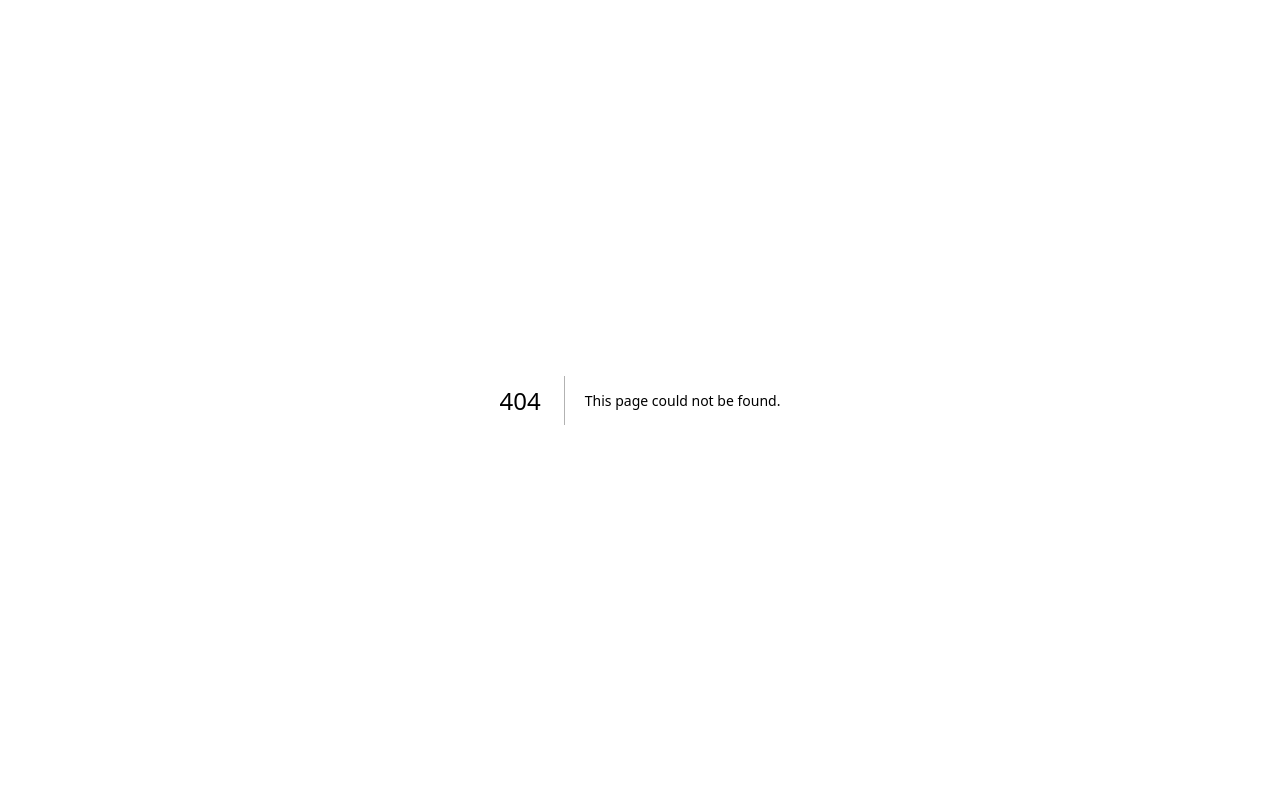
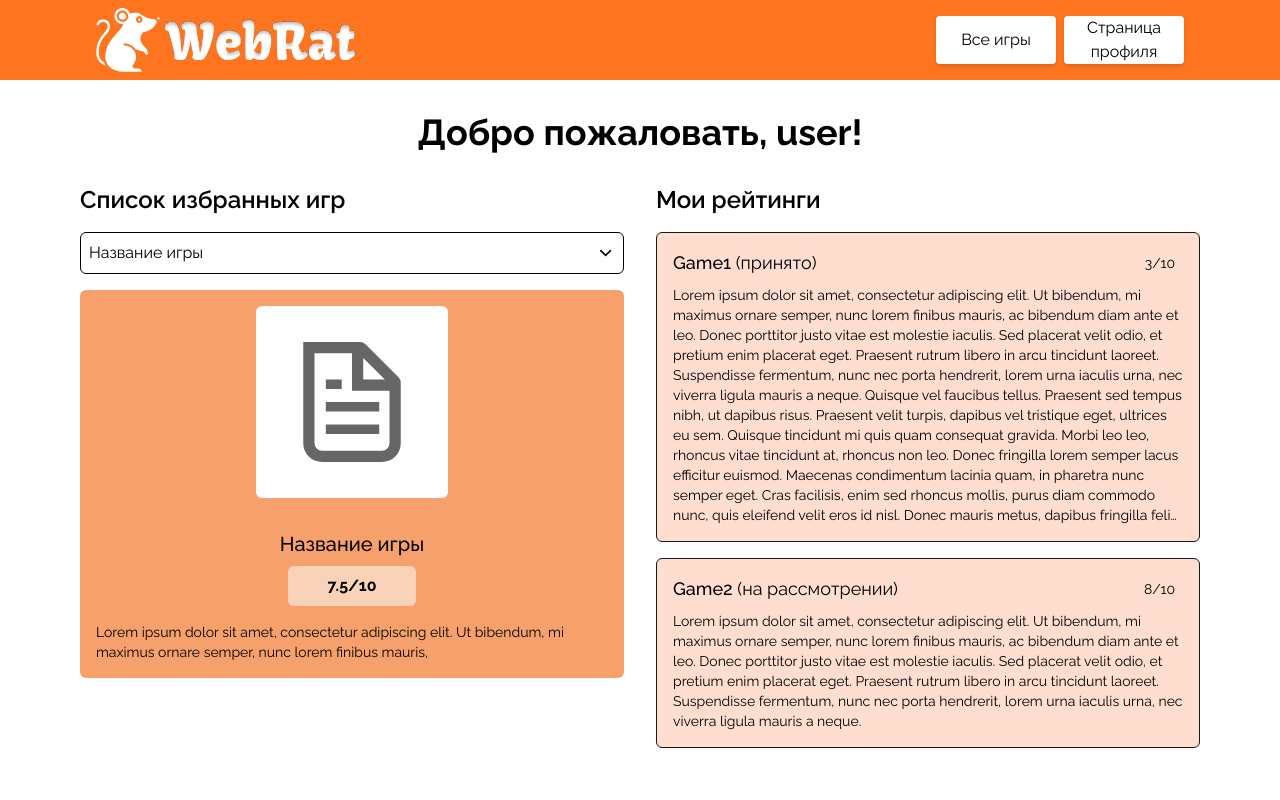
Before and after one commit to CapEugene/webrat_kr, a Next.js app: page /profile in a window 1280 px wide. Before the commit this address had no page. Shown: the top 800 px of the page. Built offline with nearby package versions, Linux system fonts and the light colour scheme.

Commit message:
feat(profile): implement user profile page with favorites and reviews

```diff
--- /dev/null
+++ b/src/app/(pages)/(protected)/profile/page.tsx
@@ -0,0 +1,138 @@
+"use client"
+
+import { useState } from "react"
+import Image from "next/image"
+import { ChevronDown } from "lucide-react"
+
+interface FavoriteGame {
+    id: string
+    title: string
+    description: string
+    rating: string
+}
+
+interface UserReview {
+    id: string
+    gameId: string
+    gameName: string
+    status: string
+    text: string
+    rating: string
+}
+
+export default function Profile() {
+    const [selectedGame, setSelectedGame] = useState("game1")
+
+    const favoriteGames: FavoriteGame[] = [
+        {
+            id: "game1",
+            title: "Название игры",
+            description:
+                "Lorem ipsum dolor sit amet, consectetur adipiscing elit. Ut bibendum, mi maximus ornare semper, nunc lorem finibus mauris,",
+            rating: "7.5/10",
+        },
+        {
+            id: "game2",
+            title: "Другая игра",
+            description:
+                "Lorem ipsum dolor sit amet, consectetur adipiscing elit. Ut bibendum, mi maximus ornare semper, nunc lorem finibus mauris,",
+            rating: "8.2/10",
+        },
+        {
+            id: "game3",
+            title: "Третья игра",
+            description:
+                "Lorem ipsum dolor sit amet, consectetur adipiscing elit. Ut bibendum, mi maximus ornare semper, nunc lorem finibus mauris,",
+            rating: "6.8/10",
+        },
+    ]
+
+    const userReviews: UserReview[] = [
+        {
+            id: "review1",
+            gameId: "game1",
+            gameName: "Game1",
+            status: "(принято)",
+            text: "Lorem ipsum dolor sit amet, consectetur adipiscing elit. Ut bibendum, mi maximus ornare semper, nunc lorem finibus mauris, ac bibendum diam ante et leo. Donec porttitor justo vitae est molestie iaculis. Sed placerat velit odio, et pretium enim placerat eget. Praesent rutrum libero in arcu tincidunt laoreet. Suspendisse fermentum, nunc nec porta hendrerit, lorem urna iaculis urna, nec viverra ligula mauris a neque. Quisque vel faucibus tellus. Praesent sed tempus nibh, ut dapibus risus. Praesent velit turpis, dapibus vel tristique eget, ultrices eu sem. Quisque tincidunt mi quis quam consequat gravida. Morbi leo leo, rhoncus vitae tincidunt at, rhoncus non leo. Donec fringilla lorem semper lacus efficitur euismod. Maecenas condimentum lacinia quam, in pharetra nunc semper eget. Cras facilisis, enim sed rhoncus mollis, purus diam commodo nunc, quis eleifend velit eros id nisl. Donec mauris metus, dapibus fringilla felis id, fermentum mattis dui. Etiam condimentum mattis quam, id fringilla nulla aliquet vel.",
+            rating: "3/10",
+        },
+        {
+            id: "review2",
+            gameId: "game2",
+            gameName: "Game2",
+            status: "(на рассмотрении)",
+            text: "Lorem ipsum dolor sit amet, consectetur adipiscing elit. Ut bibendum, mi maximus ornare semper, nunc lorem finibus mauris, ac bibendum diam ante et leo. Donec porttitor justo vitae est molestie iaculis. Sed placerat velit odio, et pretium enim placerat eget. Praesent rutrum libero in arcu tincidunt laoreet. Suspendisse fermentum, nunc nec porta hendrerit, lorem urna iaculis urna, nec viverra ligula mauris a neque.",
+            rating: "8/10",
+        },
+    ]
+
+    const selectedGameData = favoriteGames.find((game) => game.id === selectedGame) || favoriteGames[0]
+
+    return (
+        <div className="container mx-auto px-4 py-8 max-w-6xl">
+            <h1 className="text-4xl font-bold text-center mb-8 text-black">Добро пожаловать, user!</h1>
+
+            <div className="grid grid-cols-1 md:grid-cols-2 gap-8">
+                {/* Избранные игры */}
+                <div>
+                    <h2 className="text-2xl font-semibold mb-4 text-black">Список избранных игр</h2>
+
+                    <div className="relative mb-4">
+                        <div className="border border-[#000000] rounded-md p-2 flex justify-between items-center cursor-pointer bg-white">
+                            <select
+                                className="w-full appearance-none bg-transparent outline-none cursor-pointer text-black"
+                                value={selectedGame}
+                                onChange={(e) => setSelectedGame(e.target.value)}
+                            >
+                                {favoriteGames.map((game) => (
+                                    <option key={game.id} value={game.id}>
+                                        {game.title}
+                                    </option>
+                                ))}
+                            </select>
+                            <ChevronDown className="h-5 w-5 text-black" />
+                        </div>
+                    </div>
+
+                    <div className="bg-[#F6A06B] rounded-md overflow-hidden">
+                        <div className="p-4 flex justify-center">
+                            <div className="bg-white p-4 rounded-md w-48 h-48 flex items-center justify-center">
+                                <Image src="/file.svg" alt={selectedGameData.title} width={120} height={120} />
+                            </div>
+                        </div>
+
+                        <div className="p-4">
+                            <h3 className="text-xl font-medium text-center mb-2 text-black">{selectedGameData.title}</h3>
+
+                            <div className="bg-[#f8d3b9] text-center p-2 rounded-md mb-4 mx-auto w-32">
+                                <span className="font-bold text-black">{selectedGameData.rating}</span>
+                            </div>
+
+                            <p className="text-sm text-black">{selectedGameData.description}</p>
+                        </div>
+                    </div>
+                </div>
+
+                {/* Отзывы пользователя */}
+                <div>
+                    <h2 className="text-2xl font-semibold mb-4 text-black">Мои рейтинги</h2>
+
+                    <div className="space-y-4">
+                        {userReviews.map((review) => (
+                            <div key={review.id} className="border border-secondary rounded-md p-4 bg-[#ffded0]">
+                                <div className="flex justify-between items-start mb-2">
+                                    <h3 className="text-lg font-medium text-black">
+                                        {review.gameName} <span className="font-normal">{review.status}</span>
+                                    </h3>
+                                    <div className="bg-secondary px-2 py-1 rounded-md text-sm text-black">{review.rating}</div>
+                                </div>
+
+                                <p className="text-sm line-clamp-[12] text-black">{review.text}</p>
+                            </div>
+                        ))}
+                    </div>
+                </div>
+            </div>
+        </div>
+    )
+}
```
